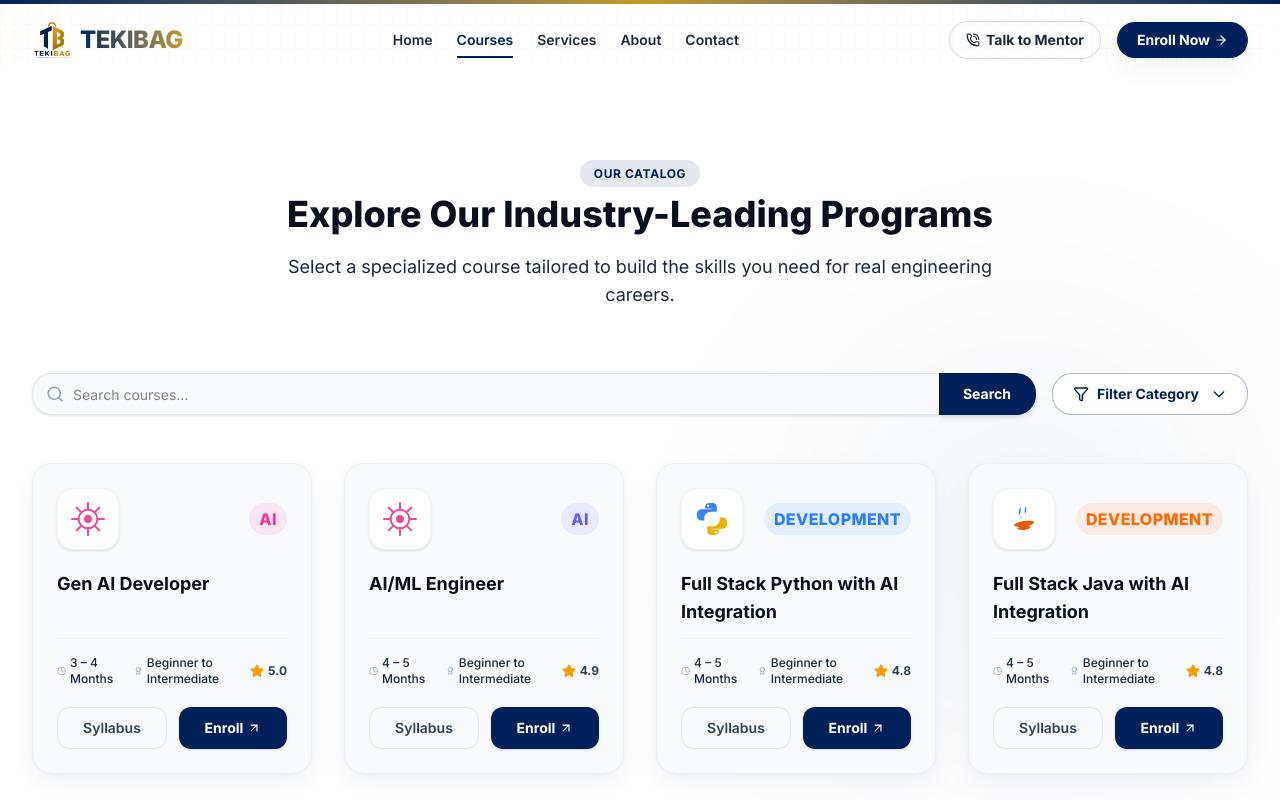
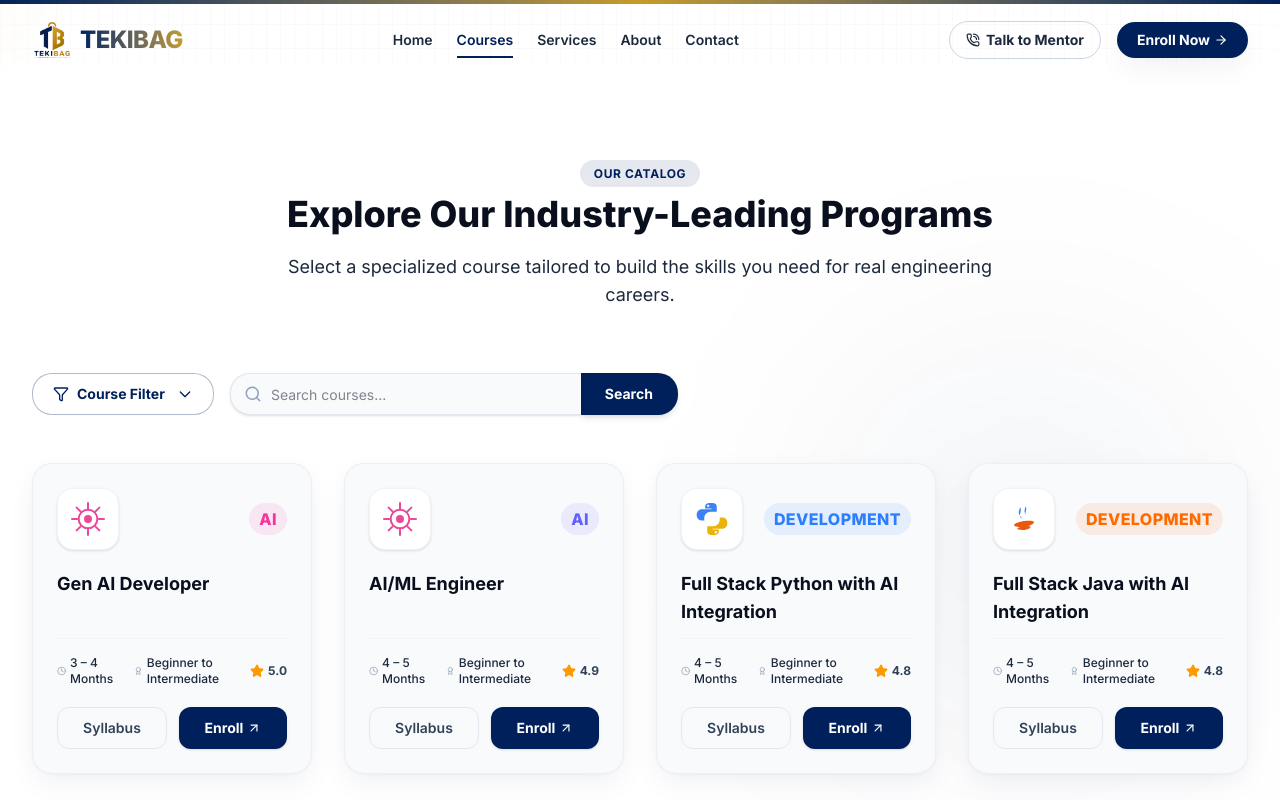
Before and after one commit to Nikhilesh-0007/tekibag, a React (Vite) app: page /courses in a window 1280 px wide. Shown: the top 800 px of the page. Built offline with nearby package versions, Linux system fonts and the light colour scheme.

Commit message:
completed

```diff
--- a/index.html
+++ b/index.html
@@ -2,7 +2,7 @@
 <html lang="en">
   <head>
     <meta charset="UTF-8" />
-    <link rel="icon" type="image/svg+xml" href="/favicon.svg" />
+    <link rel="icon" type="image/png" href="/logo - Copy.png" />
     <meta name="viewport" content="width=device-width, initial-scale=1.0" />
     <title>tekibag</title>
   </head>
--- a/src/components/sections/Courses.jsx
+++ b/src/components/sections/Courses.jsx
@@ -287,30 +287,9 @@ export default function Courses() {
         </div>
 
         {/* Search & Category Filter Controls */}
-        <div className="flex flex-col sm:flex-row items-stretch justify-between gap-4 mb-12 w-full">
+        <div className="flex flex-col sm:flex-row items-stretch justify-start gap-4 mb-12 w-full">
 
-          {/* Search bar group at the start */}
-          <div className="flex flex-grow items-stretch w-full sm:w-auto">
-            <div className="relative flex-grow">
-              <span className="absolute inset-y-0 left-0 pl-3.5 flex items-center pointer-events-none text-slate-400">
-                <Search size={18} />
-              </span>
-              <input
-                type="text"
-                placeholder="Search courses..."
-                value={searchQuery}
-                onChange={(e) => setSearchQuery(e.target.value)}
-                className="w-full h-full pl-10 pr-4 py-2.5 rounded-l-tekibag bg-slate-50 dark:bg-slate-950/40 border border-r-0 border-slate-200 dark:border-slate-850 focus:outline-none focus:ring-2 focus:ring-primary dark:focus:ring-accent focus:border-transparent text-sm text-secondary dark:text-white transition-all shadow-sm"
-              />
-            </div>
-            <button
-              className="px-6 py-2.5 rounded-r-tekibag bg-primary hover:bg-primary/95 text-white dark:bg-accent dark:hover:bg-accent/90 dark:text-slate-950 font-bold text-sm transition-all duration-300 shadow-md active:scale-95 flex items-center gap-2 border border-l-0 border-primary/20 dark:border-accent/25 cursor-pointer shrink-0"
-            >
-              Search
-            </button>
-          </div>
-
-          {/* Regular Filter Dropdown Button second */}
+          {/* Regular Filter Dropdown Button first */}
           <div className="relative w-full sm:w-auto shrink-0">
             <button
               onClick={() => setIsDropdownOpen(!isDropdownOpen)}
@@ -318,7 +297,7 @@ export default function Courses() {
             >
               <span className="flex items-center gap-2">
                 <Filter size={16} />
-                <span>{selectedCategory === 'All' ? 'Filter Category' : selectedCategory}</span>
+                <span>{selectedCategory === 'All' ? 'Course Filter' : selectedCategory}</span>
               </span>
               <svg
                 className={`w-4 h-4 transition-transform duration-300 ${isDropdownOpen ? 'rotate-180' : ''}`}
@@ -336,7 +315,7 @@ export default function Courses() {
                   className="fixed inset-0 z-40 bg-transparent cursor-default"
                   onClick={() => setIsDropdownOpen(false)}
                 />
-                <div className="absolute right-0 mt-2 w-56 rounded-xl bg-white dark:bg-slate-900 border border-slate-200/60 dark:border-slate-800 shadow-premium z-50 py-1 overflow-hidden">
+                <div className="absolute left-0 mt-2 w-56 rounded-xl bg-white dark:bg-slate-900 border border-slate-200/60 dark:border-slate-800 shadow-premium z-50 py-1 overflow-hidden">
                   {categories.map((category) => (
                     <button
                       key={category}
@@ -356,6 +335,27 @@ export default function Courses() {
                 </div>
               </>
             )}
+          </div>
+
+          {/* Search bar group second */}
+          <div className="flex flex-grow items-stretch w-full sm:max-w-md">
+            <div className="relative flex-grow">
+              <span className="absolute inset-y-0 left-0 pl-3.5 flex items-center pointer-events-none text-slate-400">
+                <Search size={18} />
+              </span>
+              <input
+                type="text"
+                placeholder="Search courses..."
+                value={searchQuery}
+                onChange={(e) => setSearchQuery(e.target.value)}
+                className="w-full h-full pl-10 pr-4 py-2.5 rounded-l-tekibag bg-slate-50 dark:bg-slate-950/40 border border-r-0 border-slate-200 dark:border-slate-850 focus:outline-none focus:ring-2 focus:ring-primary dark:focus:ring-accent focus:border-transparent text-sm text-secondary dark:text-white transition-all shadow-sm"
+              />
+            </div>
+            <button
+              className="px-6 py-2.5 rounded-r-tekibag bg-primary hover:bg-primary/95 text-white dark:bg-accent dark:hover:bg-accent/90 dark:text-slate-950 font-bold text-sm transition-all duration-300 shadow-md active:scale-95 flex items-center gap-2 border border-l-0 border-primary/20 dark:border-accent/25 cursor-pointer shrink-0"
+            >
+              Search
+            </button>
           </div>
         </div>
 
```
Also changed, not shown: public/logo - Copy.png (added).
